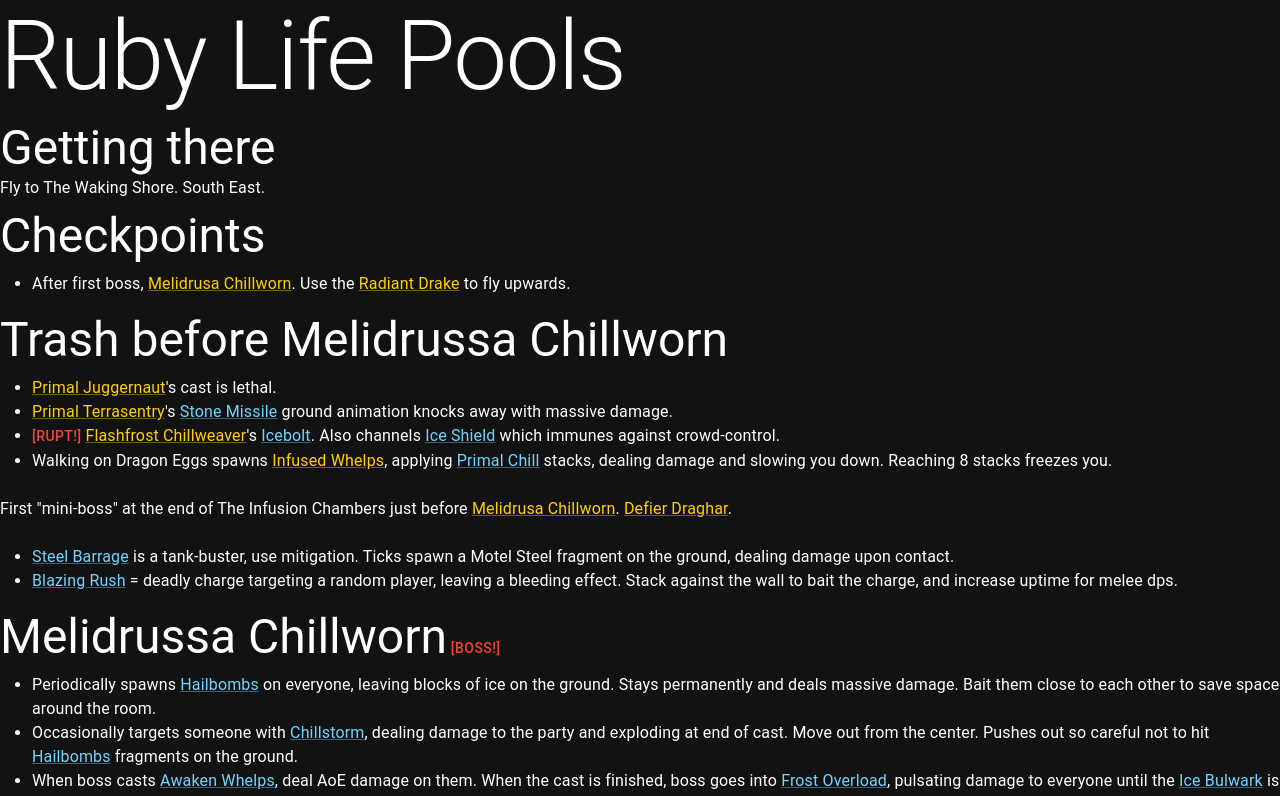
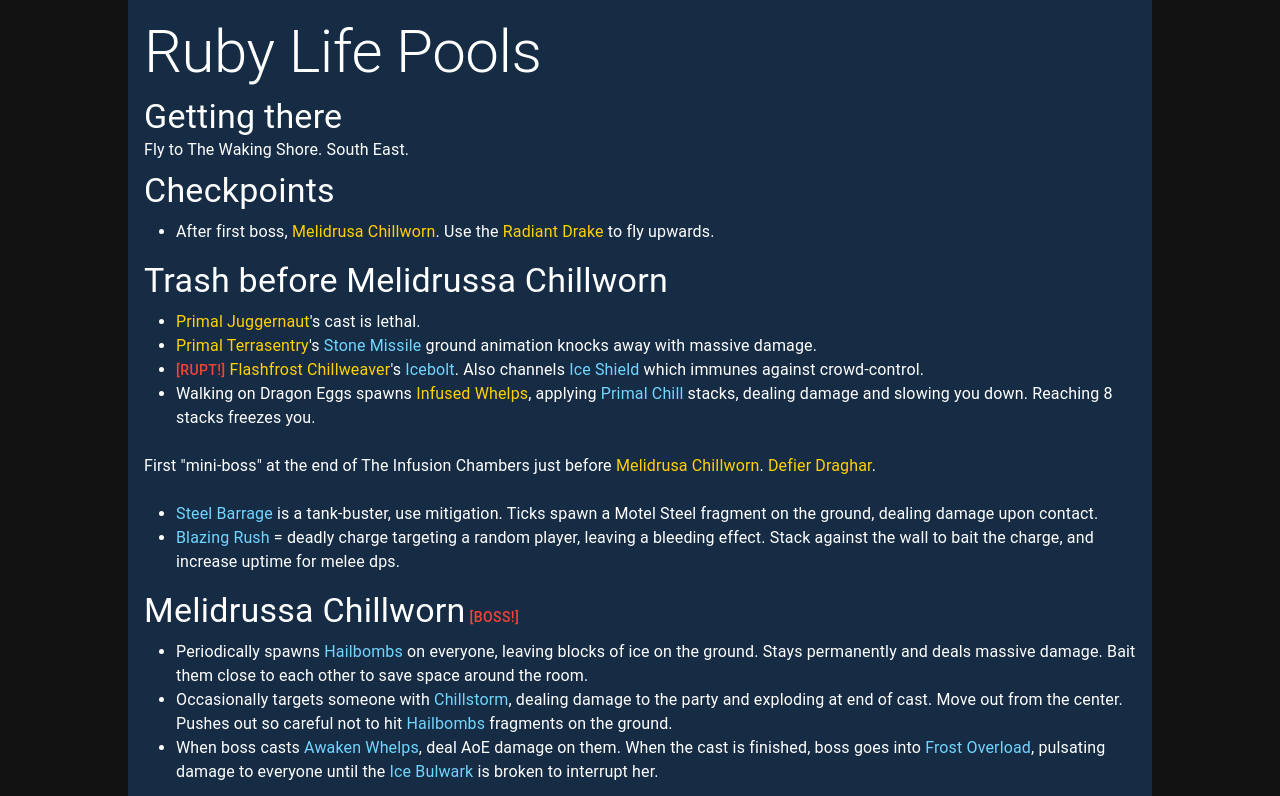
Before and after one commit to Kishlin/WoWGuides, a Next.js app: page /dungeons/ruby-life-pools in a window 1280 px wide. Shown: the top 796 px of the page. Built offline with nearby package versions, Linux system fonts and the light colour scheme.

Commit message:
Style: Some major style improvements

```diff
--- a/next.config.js
+++ b/next.config.js
@@ -1,15 +1,6 @@
 /** @type {import('next').NextConfig} */
 module.exports = {
     output: 'standalone',
-    async redirects() {
-        return [
-            {
-                source: '/',
-                destination: '/dungeons/ruby-life-pools',
-                permanent: true,
-            },
-        ];
-    },
     images: {
         remotePatterns: [
             {
--- a/pages/_app.tsx
+++ b/pages/_app.tsx
@@ -19,7 +19,7 @@ const paletteOptions: ThemeOptions = {
         },
         background: {
             default: '#121212',
-            paper: 'rgba(43,43,43,0.74)',
+            paper: '#162c44',
         },
         divider: 'rgba(255,255,255,0.12)',
     },
--- a/src/Shared/Layout/Ui/Container.tsx
+++ b/src/Shared/Layout/Ui/Container.tsx
@@ -1,14 +1,25 @@
 import { FunctionComponent, ReactNode } from 'react';
-import { Stack } from '@mui/material';
+import { Box, Stack } from '@mui/material';
 
 declare type ContainerProps = {
     children: ReactNode,
 };
 
-const Container: FunctionComponent<ContainerProps> = ({ children }) => (
-    <Stack spacing={1}>
-        {children}
-    </Stack>
-);
+const Container: FunctionComponent<ContainerProps> = ({ children }) => {
+    const stackStyle = {
+        backgroundColor: 'background.paper',
+        pt: 2,
+        pb: 16,
+        px: 2,
+    };
+
+    return (
+        <Box sx={{ backgroundColor: 'background.default', px: 16 }}>
+            <Stack spacing={1} sx={stackStyle}>
+                {children}
+            </Stack>
+        </Box>
+    );
+};
 
 export default Container;
--- a/src/WoWGuides/Checkpoints/Ui/CheckpointsListTitle.tsx
+++ b/src/WoWGuides/Checkpoints/Ui/CheckpointsListTitle.tsx
@@ -6,7 +6,7 @@ declare type CheckpointsListTitleProps = {
 };
 
 const CheckpointsListTitle: FunctionComponent<CheckpointsListTitleProps> = ({ children }) => (
-    <Typography variant="h3">
+    <Typography variant="h4">
         {children}
     </Typography>
 );
--- a/src/WoWGuides/Dungeons/Ui/DungeonTitle.tsx
+++ b/src/WoWGuides/Dungeons/Ui/DungeonTitle.tsx
@@ -6,7 +6,7 @@ declare type DungeonTitleProps = {
 };
 
 const DungeonTitle: FunctionComponent<DungeonTitleProps> = ({ children }) => (
-    <Typography variant="h1">
+    <Typography variant="h2">
         {children}
     </Typography>
 );
--- a/src/WoWGuides/GettingThere/Ui/GettingThereTitle.tsx
+++ b/src/WoWGuides/GettingThere/Ui/GettingThereTitle.tsx
@@ -6,7 +6,7 @@ declare type GettingThereTitleProps = {
 };
 
 const GettingThereTitle: FunctionComponent<GettingThereTitleProps> = ({ children }) => (
-    <Typography variant="h3">
+    <Typography variant="h4">
         {children}
     </Typography>
 );
--- a/src/WoWGuides/Section/Ui/BossTitle.tsx
+++ b/src/WoWGuides/Section/Ui/BossTitle.tsx
@@ -6,7 +6,7 @@ declare type BossTitleProps = {
 };
 
 const BossTitle: FunctionComponent<BossTitleProps> = ({ children }) => (
-    <Typography variant="h3">
+    <Typography variant="h4">
         {children}
         <Typography variant="button" color="error.main"> [Boss!]</Typography>
     </Typography>
--- a/src/WoWGuides/Section/Ui/SectionTitle.tsx
+++ b/src/WoWGuides/Section/Ui/SectionTitle.tsx
@@ -6,7 +6,7 @@ declare type SectionTitleProps = {
 };
 
 const SectionTitle: FunctionComponent<SectionTitleProps> = ({ children }) => (
-    <Typography variant="h3">
+    <Typography variant="h4">
         {children}
     </Typography>
 );
--- a/src/WoWGuides/Tags/Ui/NpcTag.tsx
+++ b/src/WoWGuides/Tags/Ui/NpcTag.tsx
@@ -7,7 +7,7 @@ declare type NpcTagProps = {
 };
 
 const NpcTag: FunctionComponent<NpcTagProps> = ({ children, link }) => (
-    <Link color="secondary.main" href={link} target="_blank">
+    <Link color="secondary.main" href={link} target="_blank" style={{ textDecoration: 'none' }}>
         {children}
     </Link>
 );
--- a/src/WoWGuides/Tags/Ui/SpellTag.tsx
+++ b/src/WoWGuides/Tags/Ui/SpellTag.tsx
@@ -7,7 +7,7 @@ declare type SpellTagProps = {
 };
 
 const SpellTag: FunctionComponent<SpellTagProps> = ({ children, link }) => (
-    <Link color="primary.main" href={link} target="_blank">
+    <Link color="primary.main" href={link} target="_blank" style={{ textDecoration: 'none' }}>
         {children}
     </Link>
 );
```
